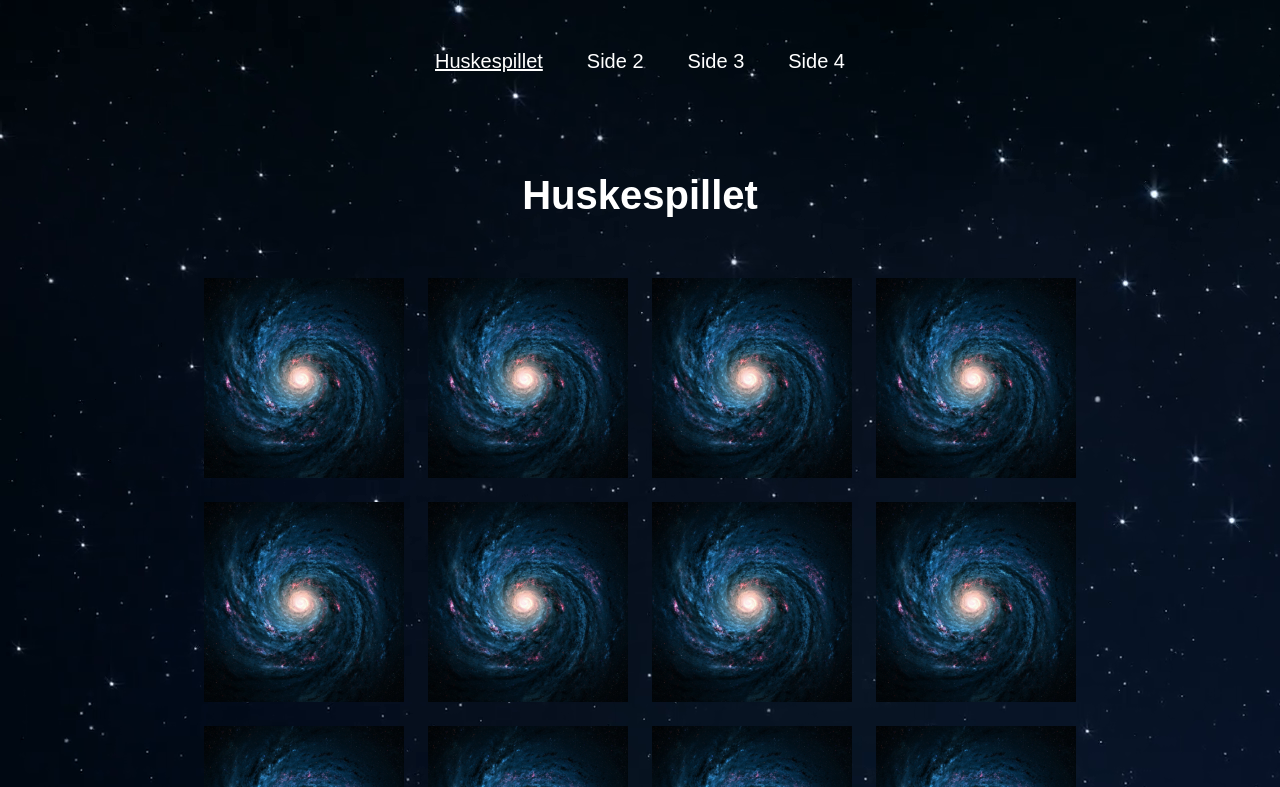
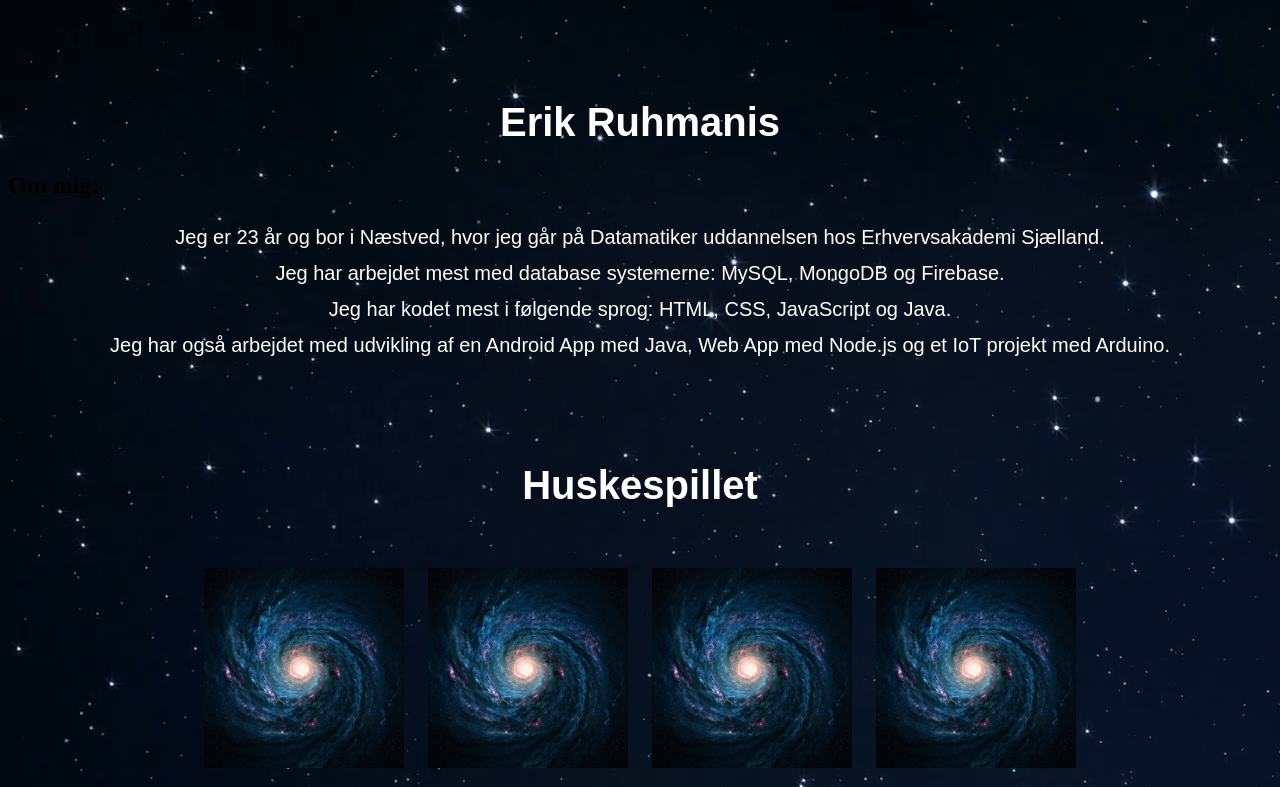
Before and after one commit to erik2310/Huskespil, a plain HTML site: page index.html in a window 1280 px wide. Shown: the top 787 px of the page. Drawn offline with Linux system fonts and the light colour scheme.

Commit message:
Tilføjet en om mig boks.

```diff
--- a/index.html
+++ b/index.html
@@ -1,24 +1,40 @@
-<!DOCTYPE <!DOCTYPE html>
+<!DOCTYPE html>
 <html>
 
 <head>
     <meta charset="utf-8" />
-    <title>Huskespil</title>
+    <title>Startside</title>
     <link rel="stylesheet" type="text/css" href="css/main.css" />
     <script src="js/main.js"></script>
 </head>
 
 <body>
-    <div class="navigationBar">
+    <!-- <div class="navigationBar">
         <ul>
             <li><a href="index.html" style="text-decoration: underline;">Huskespillet</a></li>
             <li><a href="">Side 2</a></li>
             <li><a href="">Side 3</a></li>
             <li><a href="">Side 4</a></li>
         </ul>
+    </div> -->
+
+    <h1>Erik Ruhmanis</h1>
+
+    <div class="aboutMe">
+
+        <h2>Om mig:</h2>
+
+        <p>
+            Jeg er 23 år og bor i Næstved, hvor jeg går på Datamatiker uddannelsen hos Erhvervsakademi Sjælland.<br>
+            Jeg har arbejdet mest med database systemerne: MySQL, MongoDB og Firebase.<br>
+            Jeg har kodet mest i følgende sprog: HTML, CSS, JavaScript og Java. <br>
+            Jeg har også arbejdet med udvikling af en Android App med Java, Web App med Node.js og et IoT projekt med Arduino.
+        </p>
+
     </div>
 
     <h1>Huskespillet</h1>
+
     <div class="boardDiv">
         <img id="earth1" onclick="onClick(earth1)" src="images/back.png" alt="earth" width="200px">
         <img id="jupiter1" onclick="onClick(jupiter1)" src="images/back.png" alt="jupiter" width="200px">
@@ -38,7 +54,6 @@
         <img id="mercury2" onclick="onClick(mercury2)" src="images/back.png" alt="mercury" width="200px">
     </div>
 
-    <i><p>Everything in the universe is within you. Ask all from yourself.<br />- Rumi</p></i>
 </body>
 
 </html>
```
